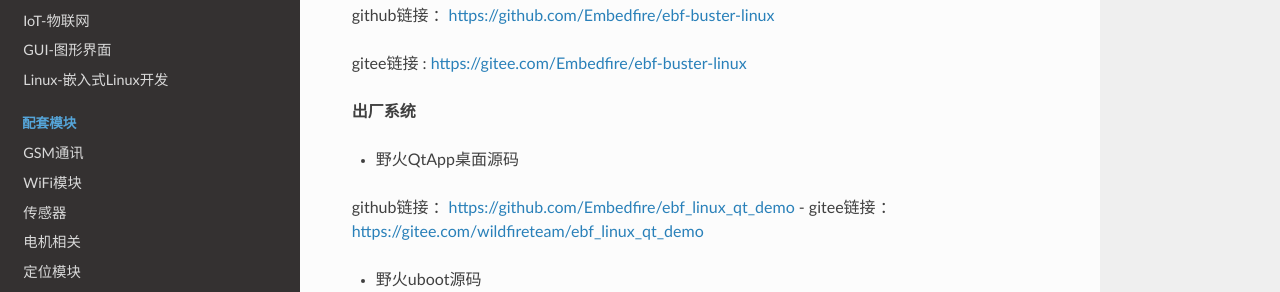
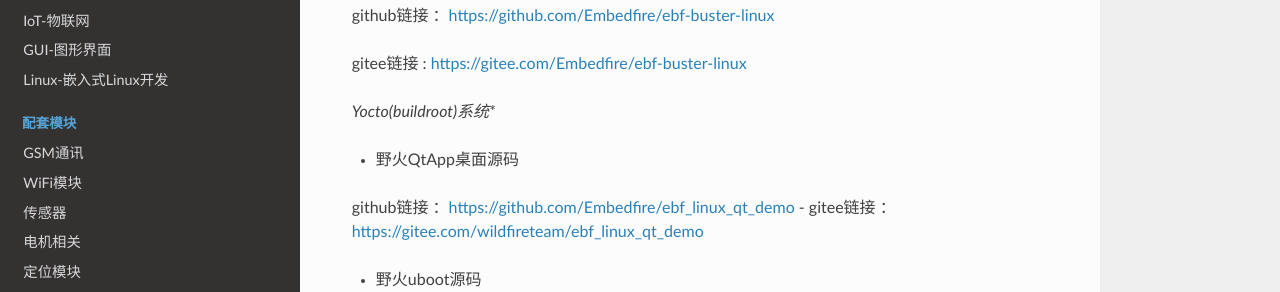
Before and after one commit to Embedfire/ebf_products, a Sphinx documentation site: the page built from documentation/linux/ebf_i.mx6ull.rst, in a window 1280 px wide and 900 px high, scrolled down 1971 px. Shown: the part 156-448 px from the top of the window. Built offline with Sphinx 7.4.7 and the Read the Docs theme 2.0.0, drawn with Linux system fonts in a browser that asks for light colours; pages that are not in the unit, such as notebooks, are missing from menus.

Commit message:
出厂系统名改为Yocto(buildroot)

```diff
--- a/documentation/linux/ebf_i.mx6ull.rst
+++ b/documentation/linux/ebf_i.mx6ull.rst
@@ -109,7 +109,7 @@ gitee链接  : https://gitee.com/Embedfire/ebf-buster-linux
 
 
 
-**出厂系统**
+*Yocto(buildroot)系统**
 
 -  野火QtApp桌面源码
 
```
